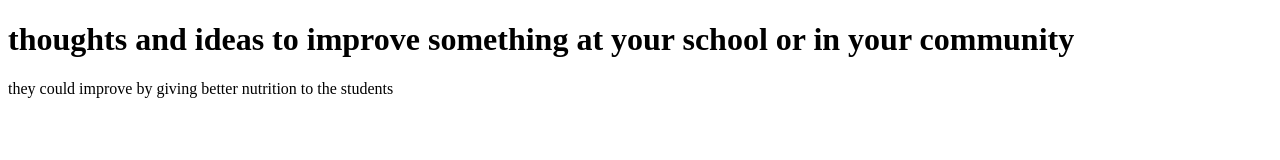
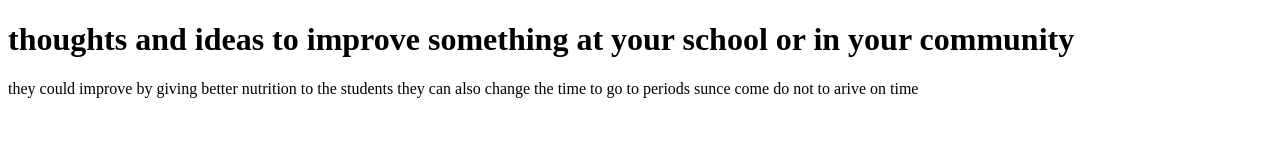
Before and after one commit to MarceloCN7/lesson5, a plain HTML site: page index.html in a window 1280 px wide. Drawn offline with Linux system fonts and the light colour scheme.

```diff
--- a/index.html
+++ b/index.html
@@ -6,6 +6,6 @@
  <body>
   <h1> thoughts and ideas to improve something at your school or in your community </h1>
   they could improve by giving better nutrition to the students
-
+   they can also change the time to go to periods sunce come do not to arive on time
  </body>
 </html>
```
